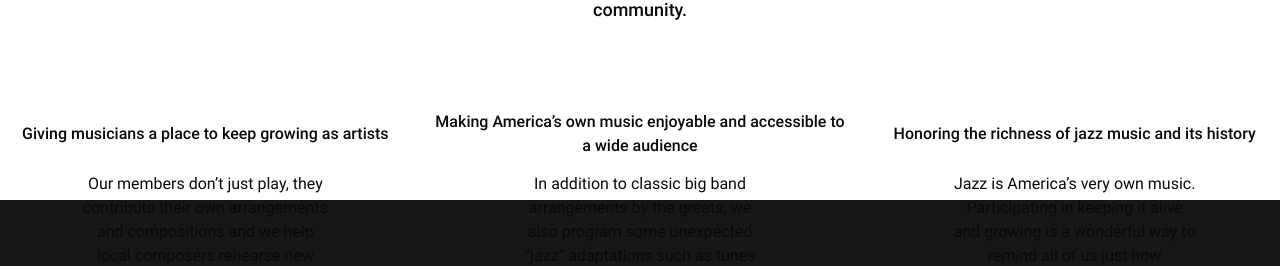
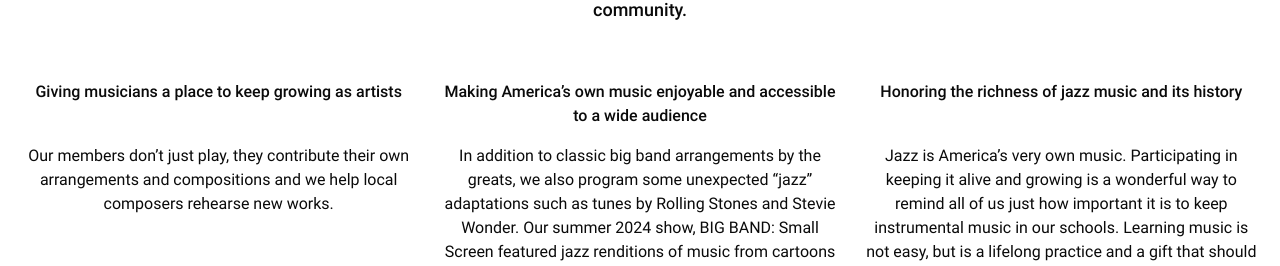
Before and after one commit to sapphireSparkDev/library-jazz-band, a React (Vite) app: page /about in a window 1280 px wide. Shown: the part 684-950 px from the top of the page. Built offline with nearby package versions, Linux system fonts and the light colour scheme; a web font is replaced by a local one.

Commit message:
Reconfigure About Page styles

```diff
--- a/src/pages/AboutPage.tsx
+++ b/src/pages/AboutPage.tsx
@@ -5,7 +5,7 @@ import "../styles/About.css";
 
 const AboutPage = () => {
   return (
-    <div className="flex flex-col items-center w-screen" >
+    <div className="flex flex-col items-center w-screen">
       <div className="w-screen h-1/5 flex flex-col justify-center items-center">
         <h1 className="text-amber-500 mb-10 font-bebasNeue tracking-wide text-4xl">
           About Library Jazz Band
@@ -15,7 +15,10 @@ const AboutPage = () => {
             src={rob}
             className=" w-50 h-64 rounded-lg shadow-lg hidden lg:block"
           ></img>
-          <img src={kim} className=" w-25 h-32 rounded-lg shadow-lg lg:w-50 lg:h-64"></img>
+          <img
+            src={kim}
+            className=" w-25 h-32 rounded-lg shadow-lg lg:w-50 lg:h-64"
+          ></img>
           <img
             src={karl}
             className=" w-50 h-64 rounded-lg shadow-lg hidden lg:block"
@@ -26,7 +29,7 @@ const AboutPage = () => {
         <h2 className="font-bold text-xl mb-6 text-center">
           LJB: A Jazz Orchestra for the Community
         </h2>
-        <p className="text-center text-lg mb-10 font-roboto lg:w-fit w-screen">
+        <p className="text-center text-lg mb-14 font-roboto lg:w-fit w-screen">
           LJB was created in 2021 to address a gap in the musical landscape by
           reviving the big band tradition in their community. We are a dynamic
           17-piece jazz orchestra, featuring five saxophones, four trombones,
@@ -36,35 +39,43 @@ const AboutPage = () => {
           bringing vibrant, live jazz music to the community.
         </p>
       </div>
-
-      <div className="grid lg:grid-rows-2 lg:grid-cols-3 md:auto-rows-auto md:grid-cols-1 h-20 mt-14 auto-cols-max justify-items-center gap-6 text-center font-roboto">
-        <span className="inline-block self-center font-bold lg:row-start-1 md:row-start-1 ">
+      <div className="grid grid-cols-3 auto-rows-auto gap-x-6 justify-items-center text-center pl-5 pr-5">
+        <div className="flex flex-col">
+          <span className="font-roboto mb-10">
             Giving musicians a place to keep growing as artists
           </span>
-        <span className="inline-block self-center font-bold lg:row-start-1 md:row-start-3 ">
-          Making America’s own music enjoyable and accessible to a wide audience
-        </span>
-        <span className="inline-block self-center  font-bold lg:row-start-1 md:row-start-5 ">
-          Honoring the richness of jazz music and its history
-        </span>
-        <p className="inline-block w-3/5 self-start font-robotoThin lg:row-start-2 md:row-start-2 ">
+          <p className="font-robotoThin">
             Our members don’t just play, they contribute their own arrangements
             and compositions and we help local composers rehearse new works.{" "}
           </p>
-        <p className="inline-block  w-3/5 font-robotoThin lg:row-start-2 md:row-start-4 ">
+        </div>
+        <div className="flex flex-col">
+          <span className="font-roboto mb-4">
+            Making America’s own music enjoyable and accessible to a wide
+            audience
+          </span>
+          <p className="font-robotoThin">
             In addition to classic big band arrangements by the greats, we also
             program some unexpected “jazz” adaptations such as tunes by Rolling
-          Stones and Stevie Wonder. Our summer 2024 show, BIG BAND: Small Screen
-          featured jazz renditions of music from cartoons and television.{" "}
+            Stones and Stevie Wonder. Our summer 2024 show, BIG BAND: Small
+            Screen featured jazz renditions of music from cartoons and
+            television.{" "}
           </p>
-        <p className="inline-block  w-3/5 font-robotoThin lg:row-start-2 md:row-start-6 ">
+        </div>
+        <div className="flex flex-col">
+          <span className="font-roboto mb-10 ">
+            Honoring the richness of jazz music and its history
+          </span>
+
+          <p className="font-robotoThin">
             Jazz is America’s very own music. Participating in keeping it alive
-          and growing is a wonderful way to remind all of us just how important
-          it is to keep instrumental music in our schools. Learning music is not
-          easy, but is a lifelong practice and a gift that should be accessible
-          to everyone. This music provides an accessible point of entry for
-          listeners of all ages and backgrounds.
+            and growing is a wonderful way to remind all of us just how
+            important it is to keep instrumental music in our schools. Learning
+            music is not easy, but is a lifelong practice and a gift that should
+            be accessible to everyone. This music provides an accessible point
+            of entry for listeners of all ages and backgrounds.
           </p>
+        </div>
       </div>
     </div>
   );
```
Lines whose indentation alone changed are shown as unchanged.
